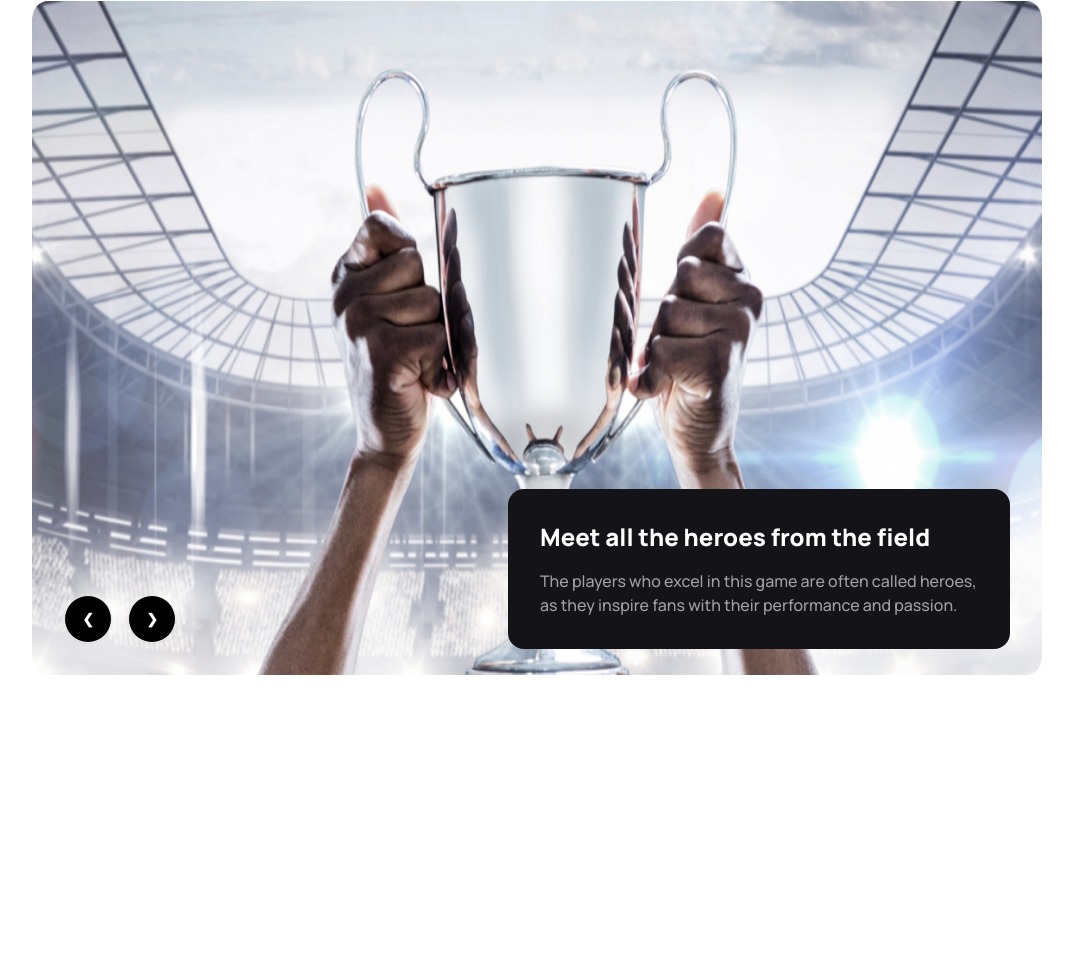
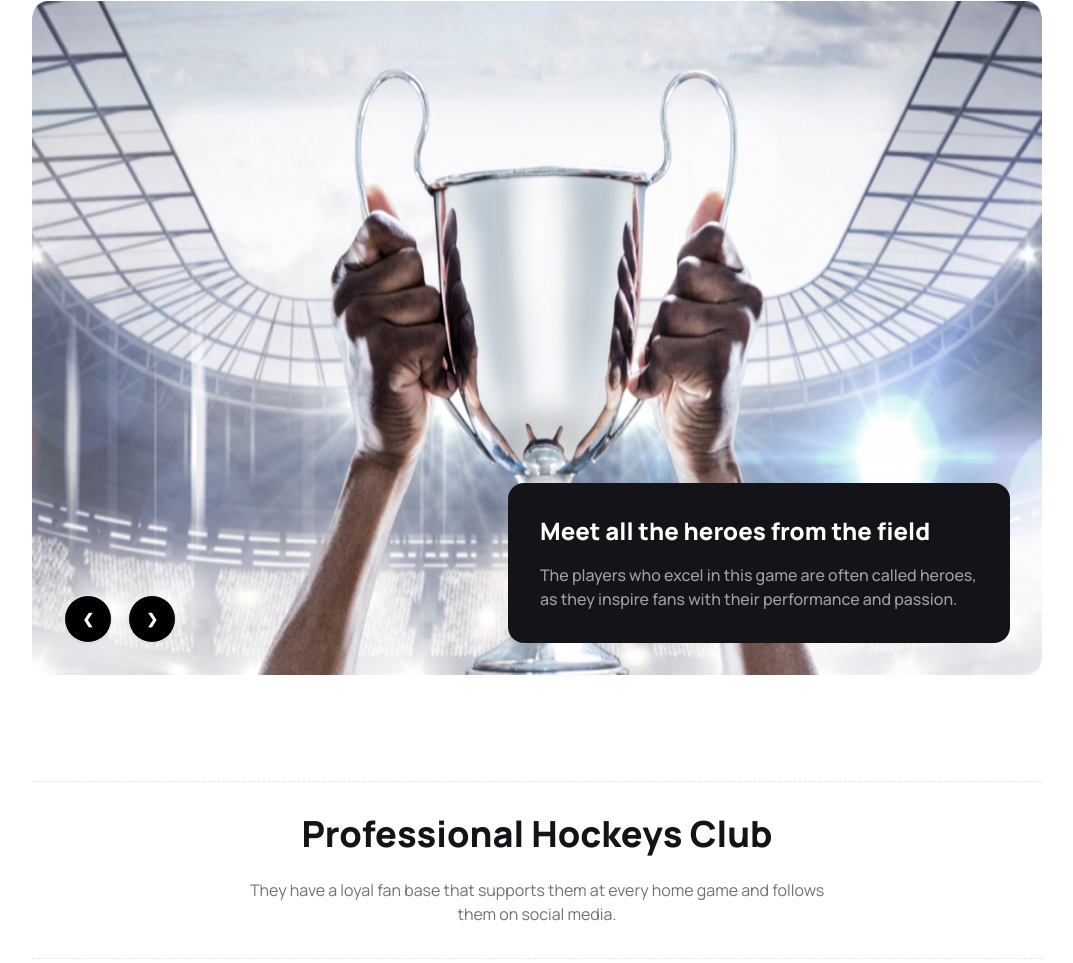
Before and after one commit to MAAB-FW/Assignment-3, a plain HTML site: page index.html in a window 1280 px wide. Shown: the part 163-1126 px from the top of the page, without its empty margins (103-1176 px from the left). Before the commit the page ends 894 px from the top, so only its background shows below. Drawn offline with nearby package versions, Linux system fonts and the light colour scheme.

Commit message:
professional hockeys club section title and paragraph completed with responsive.

```diff
--- a/index.html
+++ b/index.html
@@ -75,7 +75,7 @@
     </header>
     <main>
         <!-- banner section  -->
-        <section class="mx-5 lg:mx-[135px] lg:my-[50px] ">
+        <section class="mx-5 my-5 lg:mx-[135px] lg:mt-[50px] lg:mb-[100px] ">
             <div class="mx-auto lg:max-w-[1170px] relative">
                 <div class="carousel rounded-2xl">
                     <div id="slide1" class="carousel-item relative w-full">
@@ -87,7 +87,7 @@
                         </div>
 
                         <div
-                            class="bg-[#131318] hidden mt-4 p-4 lg:p-8 rounded-2xl max-w-[502px] absolute lg:right-8 lg:bottom-8">
+                            class="bg-[#131318] hidden lg:block mt-4 p-4 lg:p-8 rounded-2xl max-w-[502px] absolute lg:right-8 lg:bottom-8">
                             <h3 class="lg:text-2xl text-lg font-extrabold mb-4 text-white">Meet all the heroes from
                                 the field
                             </h3>
@@ -109,7 +109,7 @@
                         </div>
 
                         <div
-                            class="bg-[#131318] hidden mt-4 p-4 lg:p-8 rounded-2xl max-w-[502px] absolute lg:right-8 lg:bottom-8">
+                            class="bg-[#131318] hidden lg:block mt-4 p-4 lg:p-8 rounded-2xl max-w-[502px] absolute lg:right-8 lg:bottom-8">
                             <h3 class="lg:text-2xl text-lg font-extrabold mb-4 text-white">Meet all the heroes from
                                 the field
                             </h3>
@@ -131,7 +131,7 @@
                         </div>
 
                         <div
-                            class="bg-[#131318] hidden mt-4 p-4 lg:p-8 rounded-2xl max-w-[502px] absolute lg:right-8 lg:bottom-8">
+                            class="bg-[#131318] hidden lg:block mt-4 p-4 lg:p-8 rounded-2xl max-w-[502px] absolute lg:right-8 lg:bottom-8">
                             <h3 class="lg:text-2xl text-lg font-extrabold mb-4 text-white">Meet all the heroes from
                                 the field
                             </h3>
@@ -145,7 +145,7 @@
                     </div>
                 </div>
 
-                <div class="bg-[#131318] mt-4 p-4 lg:p-8 rounded-2xl max-w-[502px] absolute lg:right-8 lg:bottom-8">
+                <div class="bg-[#131318] lg:hidden mt-4 p-4 lg:p-8 rounded-2xl max-w-[502px] lg:right-8 lg:bottom-8">
                     <h3 class="lg:text-2xl text-lg font-extrabold mb-4 text-white">Meet all the heroes from
                         the field
                     </h3>
@@ -159,7 +159,17 @@
             </div>
         </section>
 
-
+        <!-- Professional Hockeys Club section -->
+        <section class="mx-5 my-10 lg:mx-[135px] lg:my-[100px]">
+            <div class="max-w-[1170px] lg:mx-auto text-center lg:p-8 py-6 px-[22px] border-t border-b border-dashed">
+                <h2 class="text-[22px] lg:text-4xl mb-4 lg:mb-6 text-[#131318] font-extrabold">Professional Hockeys Club
+                </h2>
+                <p class="text-[14px] lg:text-base lg:w-[607px] text-[rgba(19,19,24,0.60)] mx-auto">They have a loyal
+                    fan base that supports them at every home game and
+                    follows them on social media.
+                </p>
+            </div>
+        </section>
     </main>
     <footer></footer>
 </body>
```
